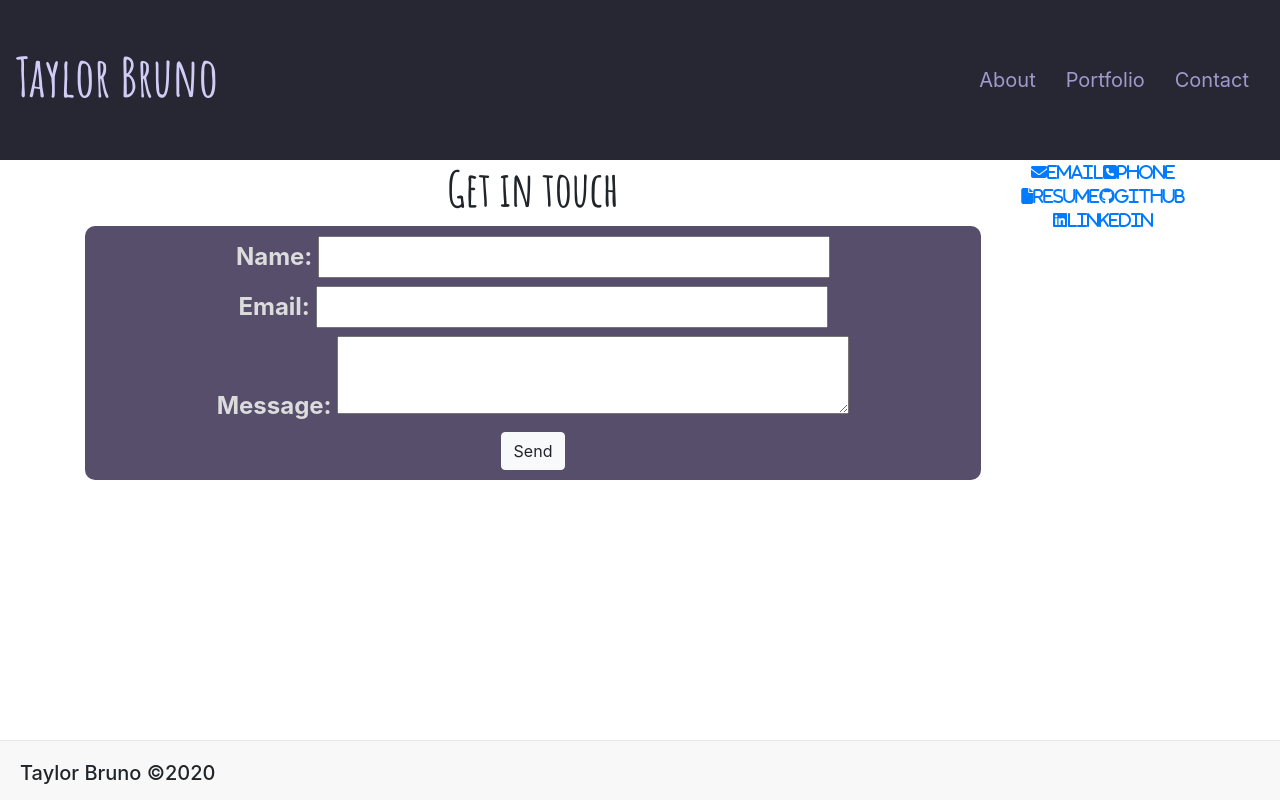
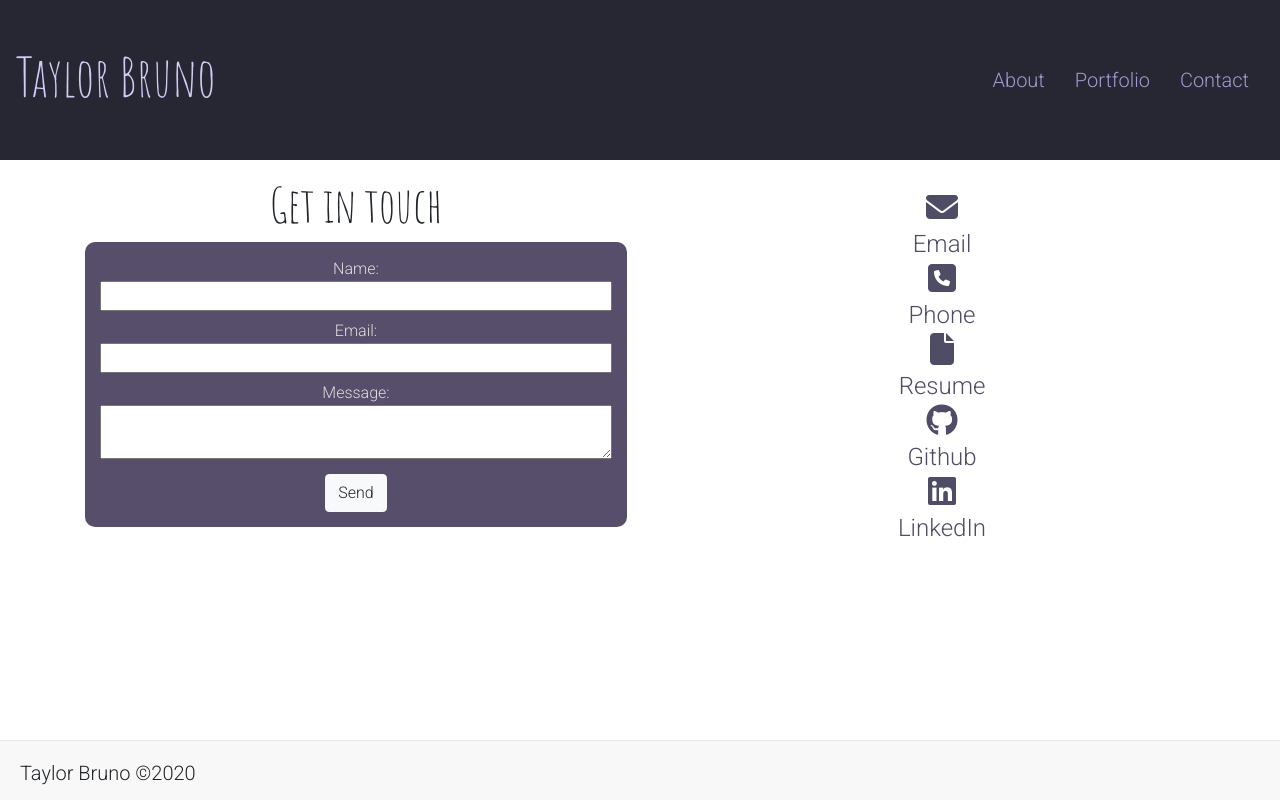
Before and after one commit to taylormbruno/Personal-Portfolio, a React (Create React App) app: page /contact in a window 1280 px wide. Built offline with nearby package versions, Linux system fonts and the light colour scheme.

Commit message:
updated styling for contact page

```diff
--- a/public/assets/css/style.css
+++ b/public/assets/css/style.css
@@ -18,6 +18,10 @@
 .nine { color: #141319; }
 .nineBackground { background-color: #141319; }
 
+body {
+    font-family: 'Roboto', sans-serif !important;
+
+}
 .navLinks {
     color: #9E9BCC !important;
     padding: 15px !important;
@@ -83,28 +87,16 @@
 .portLink:hover {
     color: rgb(87, 63, 77);
 }
-#contact {
-    background: url("../images/confectionary.png");
-    /* background-size: cover; */
-    background-repeat: repeat;
-    margin: 0 auto;
-    padding: 15px;
-    text-align: center;
-}
+
+/* Contact Section */
 #contactHead{
     font-family: 'Amatic SC', cursive;
     font-size: 48px;
 }
 form {
-    padding: 10px;
-    font-weight: bold;
-    font-size:24px;
-    /* background-color:#B3859A */
     background-color:#574e6b;
-    margin: 0 auto;
-    margin-bottom: 15px;
     border-radius: 10px;
-    width: 70vw;
+    padding: 15px;
 }
 label {
     color: gainsboro;
@@ -115,30 +107,25 @@ input{
 textarea {
     width: 40vw;
 }
-a, a:hover {
+.contactIcon, .cLink {
+    text-decoration: none !important;
+    color: #4F4D66;
+}
+.contactIcon:hover, .cLink:hover {
     text-decoration: none;
-    color:white;
+    color: #8A87B3;
 }
-#resModBody {
-    margin: 0 auto !important;
-    width: 100% !important;
-}
-#resumeEl {
-    width: 100% !important;
-    height: 65vh;
-}
-.contactBtn {
-    background-color: gray;
-    border-radius: 10px;
+.contactLinks {
     margin: 0 auto;
-    color:white;
     padding: 15px;
     text-align: center;
+}
+.cLink {
+    font-family: 'Roboto', sans-serif !important;
+    font-size: 24px;
+    padding-bottom: 50px;
+}
 
-}
-.contactBtn:hover {
-    transform: scale(0.9);
-}
 @media only screen and (max-width: 640px) {
     #aboutImg {
         position: relative;
--- a/public/index.html
+++ b/public/index.html
@@ -9,9 +9,7 @@
       content="React Portfolio for Taylor Bruno"
     />
     <script src="https://kit.fontawesome.com/d528fd69d4.js" crossorigin="anonymous"></script>
-    <link href="https://fonts.googleapis.com/css?family=Amatic+SC:700|Comfortaa&display=swap" rel="stylesheet" />
-
-    <link rel="stylesheet" href="%PUBLIC_URL%/assets/css/style.css" />
+    <link href="https://fonts.googleapis.com/css?family=Amatic+SC|Roboto:300&display=swap" rel="stylesheet"><link rel="stylesheet" href="%PUBLIC_URL%/assets/css/style.css" />
     <title>Taylor Bruno</title>
     <!--
       manifest.json provides metadata used when your web app is installed on a
--- a/src/pages/Contact.js
+++ b/src/pages/Contact.js
@@ -4,8 +4,9 @@ import Container from "../components/Container";
 function Contact() {
     return(
         <Container>
-            <div className="row">
-                <div className="col-md">
+            <div className="row mt-3">
+
+                <div className="col-md mr-3">
                     <h2 id="contactHead">Get in touch</h2>
                     <form action="https://formspree.io/mbjlqyrw" method="POST">
                         <label>Name: <input type="text" name="name" /></label><br />
@@ -14,22 +15,45 @@ function Contact() {
                         <button type="submit" className="btn btn-light">Send</button>
                     </form>
                 </div>
-                <div className="col-md contactLinks">
+
+                <div className="col-md contactLinks ml-3">
+                    <div className="contactBtn">
                         <a href="mailto:taylormareebruno@gmail.com">
-                        <i class="fas fa-envelope">Email</i>
+                            <i className="fas fa-envelope fa-2x contactIcon"></i><br />
+                            <span className="cLink">Email</span>
                         </a>
-                    <a href="tel:828-449-9781" >
-                        <i class="fas fa-phone-square">Phone</i>
+                    </div>
+
+                    <div className="contactBtn">
+                        <a href="tel:828-449-9781">
+                            <i className="fas fa-phone-square fa-2x contactIcon"></i><br />
+                            <span className="cLink">Phone</span>
                         </a>
+                    </div>
+
+
+                    <div className="contactBtn">
                         <a href="/assets/images/resumePDF.pdf"  target="_blank" rel="noopener noreferrer">
-                        <i class="fas fa-file">Resume</i>
+                            <i className="fas fa-file fa-2x contactIcon"></i><br />
+                            <span className="cLink">Resume</span>
                         </a>
+                    </div>
+
+
+                    <div className="contactBtn">
                         <a href="https://github.com/taylormbruno"  target="_blank" rel="noopener noreferrer">
-                        <i class="fab fa-github">Github</i>
+                            <i className="fab fa-github fa-2x contactIcon"></i><br />
+                            <span className="cLink">Github</span>
                         </a>
+                    </div>
+
+
+                    <div className="contactBtn">
                         <a href="https://www.linkedin.com/in/taylor-bruno-5b5a49189/"  target="_blank" rel="noopener noreferrer">
-                        <i class="fab fa-linkedin">LinkedIn</i>
+                            <i className="fab fa-linkedin fa-2x contactIcon"></i><br />
+                            <span className="cLink">LinkedIn</span>
                         </a>
+                    </div>
                 </div>
             </div>
         </Container>
```
Lines whose indentation alone changed are shown as unchanged.
